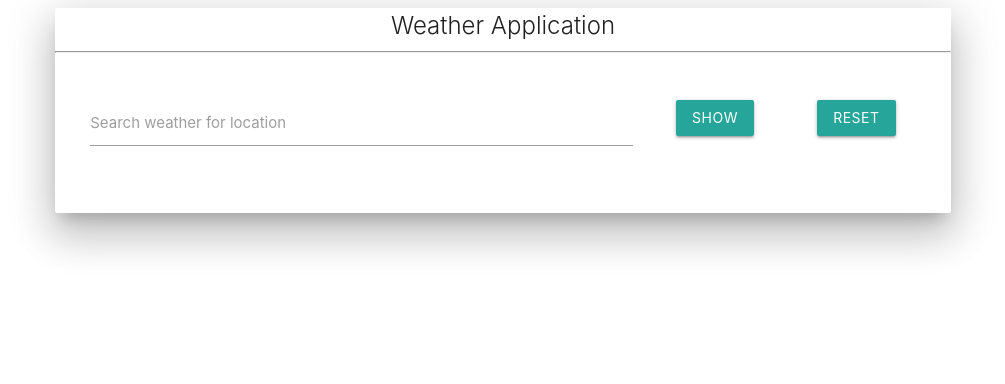
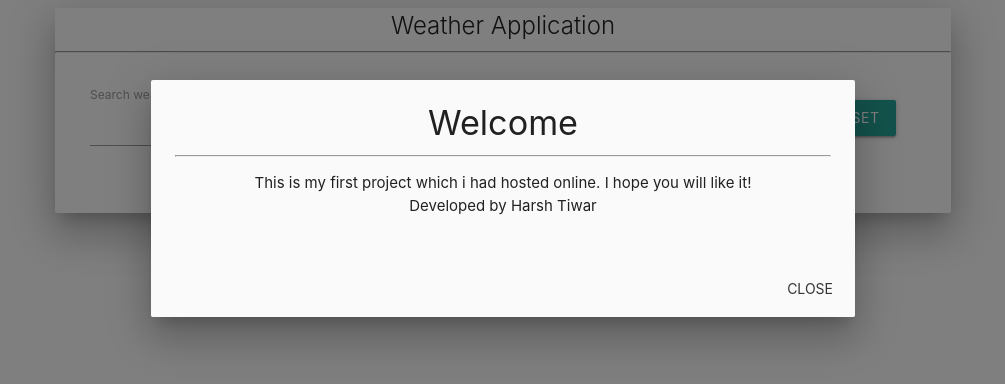
Before and after one commit to harshtiwar9/API_WeatherApp_React, a React (Create React App) app: page / in a window 1280 px wide. Shown: the top 384 px of the page, without its empty margins (137-1142 px from the left). Built offline with nearby package versions, Linux system fonts and the light colour scheme.

Commit message:
Welcome Modal

```diff
--- a/src/App.js
+++ b/src/App.js
@@ -1,48 +1,59 @@
-import { useRef, useState } from 'react';
+import { useRef, useState, useEffect } from 'react';
 import './App.css';
 import Weather from './Components/Weather/Weather'
 import History from './Components/History/History'
-import { useSelector, useDispatch} from 'react-redux';
+import { useSelector, useDispatch } from 'react-redux';
 import axios from 'axios'
 
 function App() {
 
-let [cityWeather,setCityWeather] = useState([]);
-let [showComponent,setShowComponent] = useState(false);
-let [showHistoryComponent,setShowHistoryComponent] = useState(false);
+  let [cityWeather, setCityWeather] = useState([]);
+  let [showComponent, setShowComponent] = useState(false);
+  let [showHistoryComponent, setShowHistoryComponent] = useState(false);
   let updatedHistory = useSelector(state => state.history);
 
   const location = useRef();
   const dbUrl = "http://api.weatherapi.com/v1/forecast.json?key=ad07e8abec5d42c693e205826200811";
   const dispatch = useDispatch();
 
+  //Initialize Welcome Model
+  useEffect(() => {
+
+    var elems = document.querySelectorAll('.modal');
+    window.M.Modal.init(elems);
+
+    var elem = document.getElementById("welcome");
+    window.M.Modal.getInstance(elem).open();
+
+  });
+
   //adding city to store
-const addCityToList = (city) =>{
+  const addCityToList = (city) => {
 
     let data = {
-      city : city.charAt(0).toUpperCase() + city.toLowerCase().slice(1)
+      city: city.charAt(0).toUpperCase() + city.toLowerCase().slice(1)
     }
-  dispatch({'type': 'addToHistory', data: data})
+    dispatch({ 'type': 'addToHistory', data: data })
   }
 
   //calling function to set state for hide or show components and getting response from api
   //sending api response to component
-const sendingCityNameToRedux = () =>{
+  const sendingCityNameToRedux = () => {
 
-  axios.get(dbUrl+"&q="+location.current.value+"&days=10")
-          .then(function(response) {
+    axios.get(dbUrl + "&q=" + location.current.value + "&days=10")
+      .then(function (response) {
         addCityToList(location.current.value)
         setCityWeather(response.data)
         setShowComponent(true)
         setShowHistoryComponent(true)
       })
-          .catch(function(error) {
-            if(error.response.data.error.code === 1003){
-              window.M.toast({html: "Please enter city name!"})
-            } else if(error.response.data.error.code === 1006){
-              window.M.toast({html: "City not found!"})
-            }else{
-              window.M.toast({html: error.response.data.error.message})
+      .catch(function (error) {
+        if (error.response.data.error.code === 1003) {
+          window.M.toast({ html: "Please enter city name!" })
+        } else if (error.response.data.error.code === 1006) {
+          window.M.toast({ html: "City not found!" })
+        } else {
+          window.M.toast({ html: error.response.data.error.message })
         }
       })
 
@@ -53,33 +64,33 @@ const clearForm = () => {
     setCityWeather("")
     setShowComponent(false)
     setShowHistoryComponent(false)
-  dispatch({'type': 'clearForm'})
+    dispatch({ 'type': 'clearForm' })
   }
 
   const hideHistoryComponent = () => {
 
-  if(updatedHistory.length === 0){
+    if (updatedHistory.length === 0) {
       setShowHistoryComponent(false)
-  }else{
+    } else {
       setShowHistoryComponent(true)
     }
 
   }
 
-function updateSearch(updateCitySearch){
+  function updateSearch(updateCitySearch) {
 
-  axios.get(dbUrl+"&q="+updateCitySearch+"&days=10")
-          .then(function(response) {
+    axios.get(dbUrl + "&q=" + updateCitySearch + "&days=10")
+      .then(function (response) {
         location.current.value = updateCitySearch;
         setCityWeather(response.data)
       })
-          .catch(function(error) {
-            if(error.response.data.error.code === 1003){
-              window.M.toast({html: "Please enter city name!"})
-            } else if(error.response.data.error.code === 1006){
-              window.M.toast({html: "City not found!"})
-            }else{
-              window.M.toast({html: error.response.data.error.message})
+      .catch(function (error) {
+        if (error.response.data.error.code === 1003) {
+          window.M.toast({ html: "Please enter city name!" })
+        } else if (error.response.data.error.code === 1006) {
+          window.M.toast({ html: "City not found!" })
+        } else {
+          window.M.toast({ html: error.response.data.error.message })
         }
       })
 
@@ -87,9 +98,31 @@ function updateSearch(updateCitySearch){
 
   return (
     <div className="container center">
+
+      {/* <!-- Modal Structure --> */}
+      <div id="welcome" class="modal">
+        <div class="modal-content">
+          <h4>Welcome</h4>
+          <hr />
+          <p className="center">
+            <div className="row">
+              <div className="col s12">
+                This is my first project which i had hosted online. I hope you will like it!
+              </div>
+              <div className="col s12">
+                Developed by Harsh Tiwar
+              </div>
+            </div>
+          </p>
+        </div>
+        <div class="modal-footer">
+          <a href="#!" class="modal-close waves-effect waves-green btn-flat">Close</a>
+        </div>
+      </div>
+
       <div className="card center z-depth-5">
         <span className="card-title">Weather Application</span>
-        <hr/>
+        <hr />
         <div class="card-content">
 
           <form>
@@ -97,7 +130,7 @@ function updateSearch(updateCitySearch){
               <div className="input-field col s12 m6 l8">
                 {/* <input id="location" onBlur={e => setCityName(e.target.value)} type="text" className="validate" /> */}
                 <input id="location" ref={location} type="text" className="validate location" required />
-                <label htmlfor="location" className="">Search weather for location</label>
+                <label htmlfor="location" className="active">Search weather for location</label>
               </div>
               <div className="input-field col s6 m3 l2">
                 {/* <a className="waves-effect waves-light btn" onClick={() => setCity()}>Show</a> */}
@@ -113,9 +146,9 @@ function updateSearch(updateCitySearch){
         </div>
       </div>
 
-      { showComponent !== false ? <Weather cityWeather={cityWeather} /> : "" }
+      { showComponent !== false ? <Weather cityWeather={cityWeather} /> : ""}
 
-      { showHistoryComponent !== false ? <History hideHistoryComponent={() => hideHistoryComponent()} updateSearch={updateSearch} /> : "" }
+      { showHistoryComponent !== false ? <History hideHistoryComponent={() => hideHistoryComponent()} updateSearch={updateSearch} /> : ""}
     </div>
   );
 }
```
Lines whose indentation alone changed are shown as unchanged.
